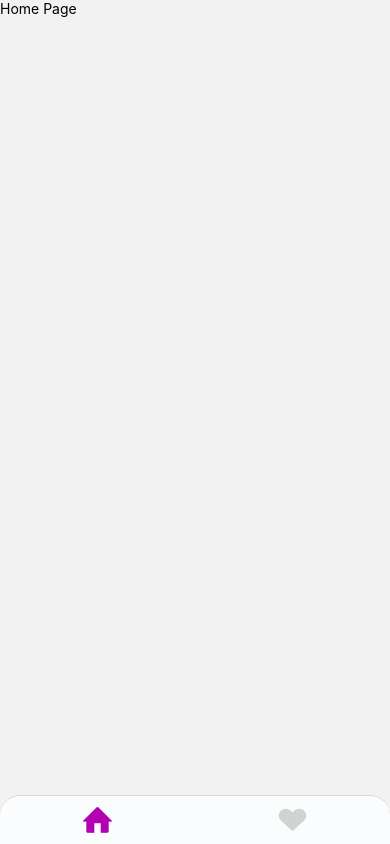
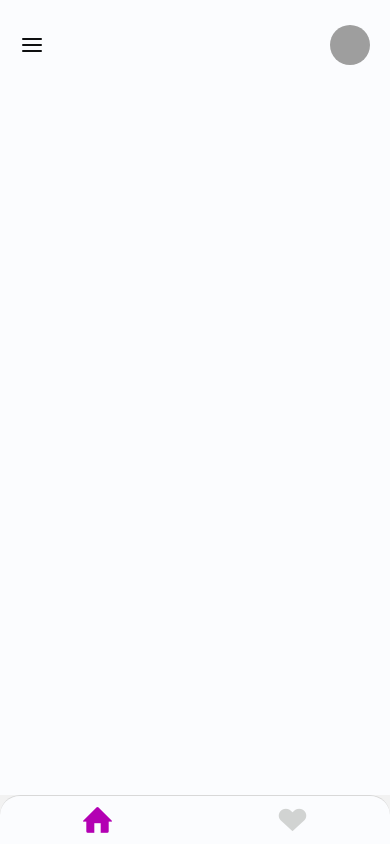
Before and after one commit to BerPGR/react-native-car-rental, a React Native app: screen /Home in a window 390 px wide. Built offline with nearby package versions, Linux system fonts and the light colour scheme; grey boxes are pictures that could not be loaded.

Commit message:
Header style

```diff
--- a/source/components/Home.js
+++ b/source/components/Home.js
@@ -1,11 +1,29 @@
 import React from "react";
-import { View, Text } from 'react-native'
+import { View, Text, Image } from 'react-native'
+import { ScrollView } from "react-native-gesture-handler";
+import { SafeAreaView } from "react-native-safe-area-context";
 import homeStyle from '../styles/homeStyle'
+
+import profilePicture from '../images/profilePicture.png'
+
+import Feather from 'react-native-vector-icons/Feather'
+import colors from "../colors/colors";
+
+Feather.loadFont()
 
 const Home = () => {
     return (
-        <View>
-            <Text>Home Page</Text>
+        <View style={homeStyle.container}>
+            <ScrollView>
+
+            {/* Header */}
+                <SafeAreaView>
+                    <View style={homeStyle.headerWrapper}>
+                        <Feather name="menu" size={24} color={colors.black}/>
+                        <Image source={profilePicture} style={homeStyle.profile}/>
+                    </View>
+                </SafeAreaView>
+            </ScrollView>
         </View>
     )
 }
--- a/source/styles/homeStyle.js
+++ b/source/styles/homeStyle.js
@@ -0,0 +1,26 @@
+import { StyleSheet } from "react-native";
+import colors from "../colors/colors";
+
+const homeStyle = StyleSheet.create({
+    container: {
+        flex: 1,
+        backgroundColor: colors.white
+    },
+
+    headerWrapper: {
+        marginHorizontal: 20,
+        marginTop: 25,
+        flexDirection: "row",
+        justifyContent: "space-between",
+        alignItems: "center"
+    },
+
+    profile: {
+        width: 40,
+        height: 40,
+        borderRadius: 20
+    }
+})
+
+
+export default homeStyle;
```
